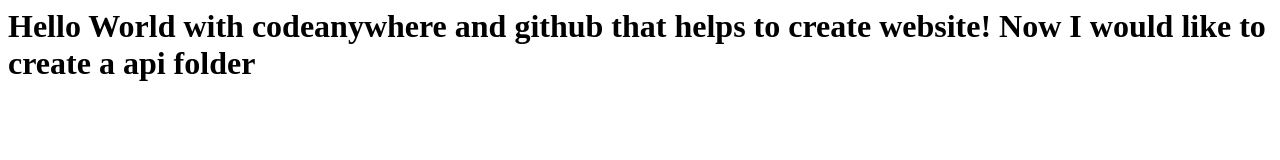
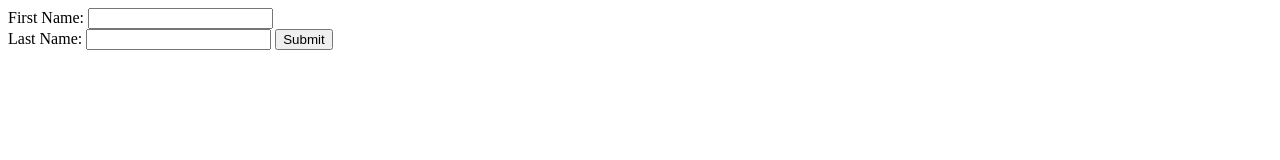
Before and after one commit to sumsnaha/Create-first-page, a plain HTML site: page index.html in a window 1280 px wide. Drawn offline with Linux system fonts and the light colour scheme.

Commit message:
Update index.html

```diff
--- a/index.html
+++ b/index.html
@@ -1,11 +1,10 @@
 <html>
-	<head>
-		<title>CA GH First pages</title>
-	</head>
-	<body>
-		<h1>
-			Hello World with codeanywhere and github that helps to create website! Now I would like to create a api folder
-		</h1>
-	</body>
+<body>
+<form action="http://127.0.0.1:8081/process_get" method="GET">
+First Name: <input type="text" name="first_name">  <br>
 
+Last Name: <input type="text" name="last_name">
+<input type="submit" value="Submit">
+</form>
+</body>
 </html>
```
